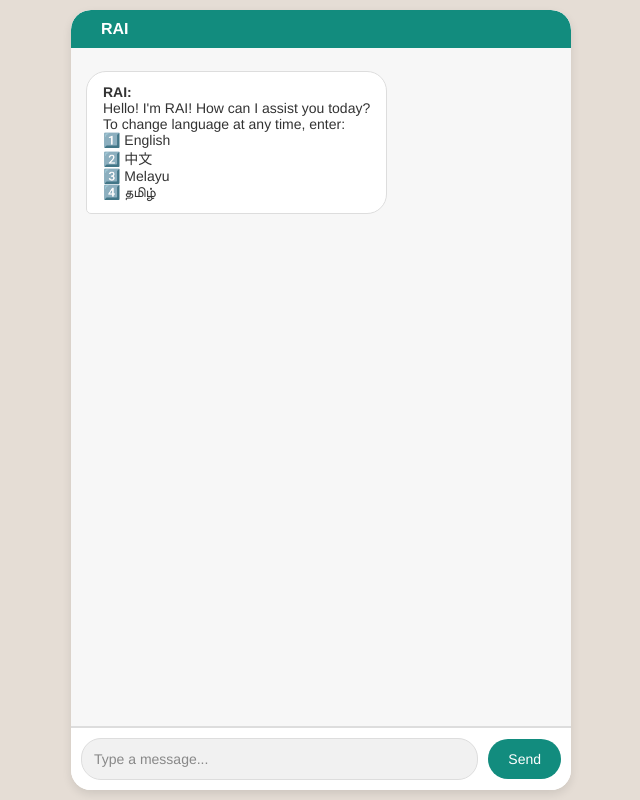
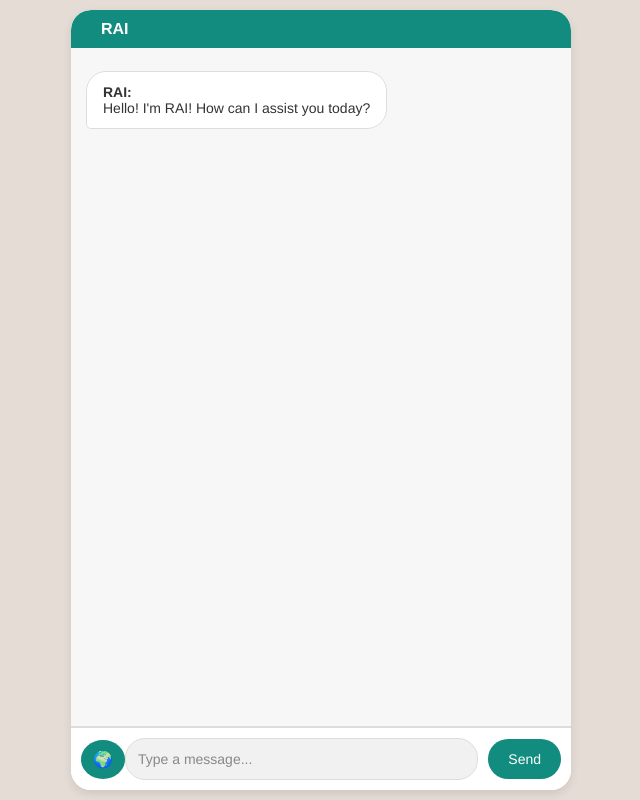
Before and after one commit to rolandtcs/chatwithrai, a Flask app: page / in a window 1280 px wide. Shown: the whole page, without its empty margins (319-959 px from the left). Run offline with Flask 3, Linux system fonts and the light colour scheme.

Commit message:
Added Change Language button

```diff
--- a/static/chatbot.js
+++ b/static/chatbot.js
@@ -2,14 +2,26 @@ document.addEventListener("DOMContentLoaded", function () {
     const chatBox = document.getElementById("chat-box");
     const userInput = document.getElementById("user-input");
     const sendButton = document.getElementById("send");
+    const changeLangBtn = document.getElementById("change-lang-btn");
+    const languageSelect = document.getElementById("language-select");
+
     let userLanguage = "English"; // Default language
 
-    // ✅ Function to start conversation with optional language selection
+    // ✅ Show language dropdown when clicking "Change Language" button
+    changeLangBtn.addEventListener("click", function () {
+        languageSelect.classList.toggle("hidden"); // Show/hide dropdown
+    });
+
+    // ✅ Change language when user selects from dropdown
+    languageSelect.addEventListener("change", function () {
+        userLanguage = languageSelect.value;
+        addMessage("RAI", `Language changed to ${userLanguage}. How may I assist you?`, "ai");
+        languageSelect.classList.add("hidden"); // Hide dropdown after selection
+    });
+
+    // ✅ Function to start conversation
     async function initiateConversation() {
-        const initialMessage =
-            "Hello! I'm RAI! How can I assist you today?\n" +
-            "To change language at any time, enter:\n" +
-            "1️⃣ English\n2️⃣ 中文\n3️⃣ Melayu\n4️⃣ தமிழ்";
+        const initialMessage = "Hello! I'm RAI! How can I assist you today?";
         addMessage("RAI", initialMessage, "ai");
         chatBox.scrollTop = chatBox.scrollHeight;
     }
@@ -19,60 +31,29 @@ document.addEventListener("DOMContentLoaded", function () {
         if (!userMessage) return;
 
         addMessage("You", userMessage, "user");
-        userInput.value = ''; // Clear input field
+        userInput.value = '';
         chatBox.scrollTop = chatBox.scrollHeight;
 
         // ✅ Show Typing Bubble
         const typingBubble = addTypingBubble();
         chatBox.scrollTop = chatBox.scrollHeight;
 
-        // ✅ Detect language choice (Optional)
-        if (["1", "English", "english"].includes(userMessage.trim())) {
-            userLanguage = "English";
-            removeTypingBubble(typingBubble);
-            addMessage("RAI", "Got it! I'll assist you in English. How may I help you?", "ai");
-            return;
-        }
-        if (["2", "中文", "chinese", "mandarin"].includes(userMessage.trim())) {
-            userLanguage = "Chinese";
-            removeTypingBubble(typingBubble);
-            addMessage("RAI", "很好！我会用中文帮助您。请问有什么需要？", "ai");
-            return;
-        }
-        if (["3", "Melayu", "malay"].includes(userMessage.trim())) {
-            userLanguage = "Malay";
-            removeTypingBubble(typingBubble);
-            addMessage("RAI", "Bagus! Saya akan membantu anda dalam bahasa Melayu. Apa yang boleh saya bantu?", "ai");
-            return;
-        }
-        if (["4", "தமிழ்", "tamil"].includes(userMessage.trim())) {
-            userLanguage = "Tamil";
-            removeTypingBubble(typingBubble);
-            addMessage("RAI", "நன்று! நான் தமிழ் மூலம் உங்களை உதவுவேன். எப்படி உதவலாம்?", "ai");
-            return;
-        }
-
-        // ✅ Send user message to backend (Default: English)
         try {
             const response = await fetch('/chat', {
                 method: 'POST',
                 headers: { 'Content-Type': 'application/json' },
-                body: JSON.stringify({ message: userMessage, language: userLanguage })
+                body: JSON.stringify({ message: userMessage, language: userLanguage }) // ✅ Send language preference to backend
             });
 
             const data = await response.json();
-            console.log("Received response from API:", data);
-
-            removeTypingBubble(typingBubble);
+            removeTypingBubble(typingBubble); // ✅ Remove typing bubble
 
             if (data.reply) {
                 addMessage("RAI", data.reply, "ai");
             } else {
-                console.error("Error: Unexpected API response format", data);
                 addMessage("RAI", "Sorry, something went wrong!", "ai");
             }
         } catch (error) {
-            console.error("Error sending message:", error);
             removeTypingBubble(typingBubble);
             addMessage("RAI", "Sorry, something went wrong!", "ai");
         }
@@ -86,7 +67,7 @@ document.addEventListener("DOMContentLoaded", function () {
         chatBox.scrollTop = chatBox.scrollHeight;
     }
 
-    // ✅ Typing Bubble Effect (WhatsApp Style)
+    // ✅ Function to Show Typing Bubble (WhatsApp Style)
     function addTypingBubble() {
         const typingDiv = document.createElement("div");
         typingDiv.classList.add("message", "typing-bubble");
@@ -99,7 +80,7 @@ document.addEventListener("DOMContentLoaded", function () {
         return typingDiv;
     }
 
-    // ✅ Remove Typing Bubble
+    // ✅ Function to Remove Typing Bubble
     function removeTypingBubble(typingDiv) {
         if (typingDiv && typingDiv.parentNode) {
             typingDiv.parentNode.removeChild(typingDiv);
@@ -115,5 +96,5 @@ document.addEventListener("DOMContentLoaded", function () {
 
     sendButton.addEventListener("click", sendMessage);
 
-    initiateConversation(); // ✅ Start chat with optional language selection
+    initiateConversation(); // ✅ Start chat
 });
--- a/static/styles.css
+++ b/static/styles.css
@@ -244,3 +244,37 @@ textarea::placeholder {
         opacity: 1;
     }
 }
+
+/* ✅ Change Language Button */
+#change-lang-btn {
+    padding: 10px 12px;
+    border: none;
+    background-color: #128C7E;
+    color: white;
+    border-radius: 50%;
+    cursor: pointer;
+    font-size: 16px;
+    transition: background-color 0.3s;
+}
+
+#change-lang-btn:hover {
+    background-color: #0e6b63;
+}
+
+/* ✅ Language Dropdown */
+#language-select {
+    display: none;
+    padding: 6px;
+    border-radius: 5px;
+    border: 1px solid #ddd;
+    background-color: white;
+    position: absolute;
+    left: 10px;
+    bottom: 60px;
+    z-index: 100;
+}
+
+/* ✅ Show dropdown when toggled */
+.hidden {
+    display: none;
+}
--- a/templates/index.html
+++ b/templates/index.html
@@ -9,7 +9,7 @@
 <body>
 
 <div class="chat-container">
-    <!-- Chat header (optional) -->
+    <!-- Chat header -->
     <div class="chat-header">
         <div class="contact-info">
             <span class="contact-name">RAI</span>
@@ -21,6 +21,17 @@
 
     <!-- Input container -->
     <div class="input-container" id="input-container">
+        <!-- 🔹 Change Language Button -->
+        <button id="change-lang-btn">🌍</button>
+
+        <!-- 🔹 Dropdown for language selection (hidden initially) -->
+        <select id="language-select" class="hidden">
+            <option value="English">English</option>
+            <option value="Chinese">中文</option>
+            <option value="Malay">Melayu</option>
+            <option value="Tamil">தமிழ்</option>
+        </select>
+
         <textarea id="user-input" placeholder="Type a message..." rows="1"></textarea>
         <button id="send">Send</button>
     </div>
```
